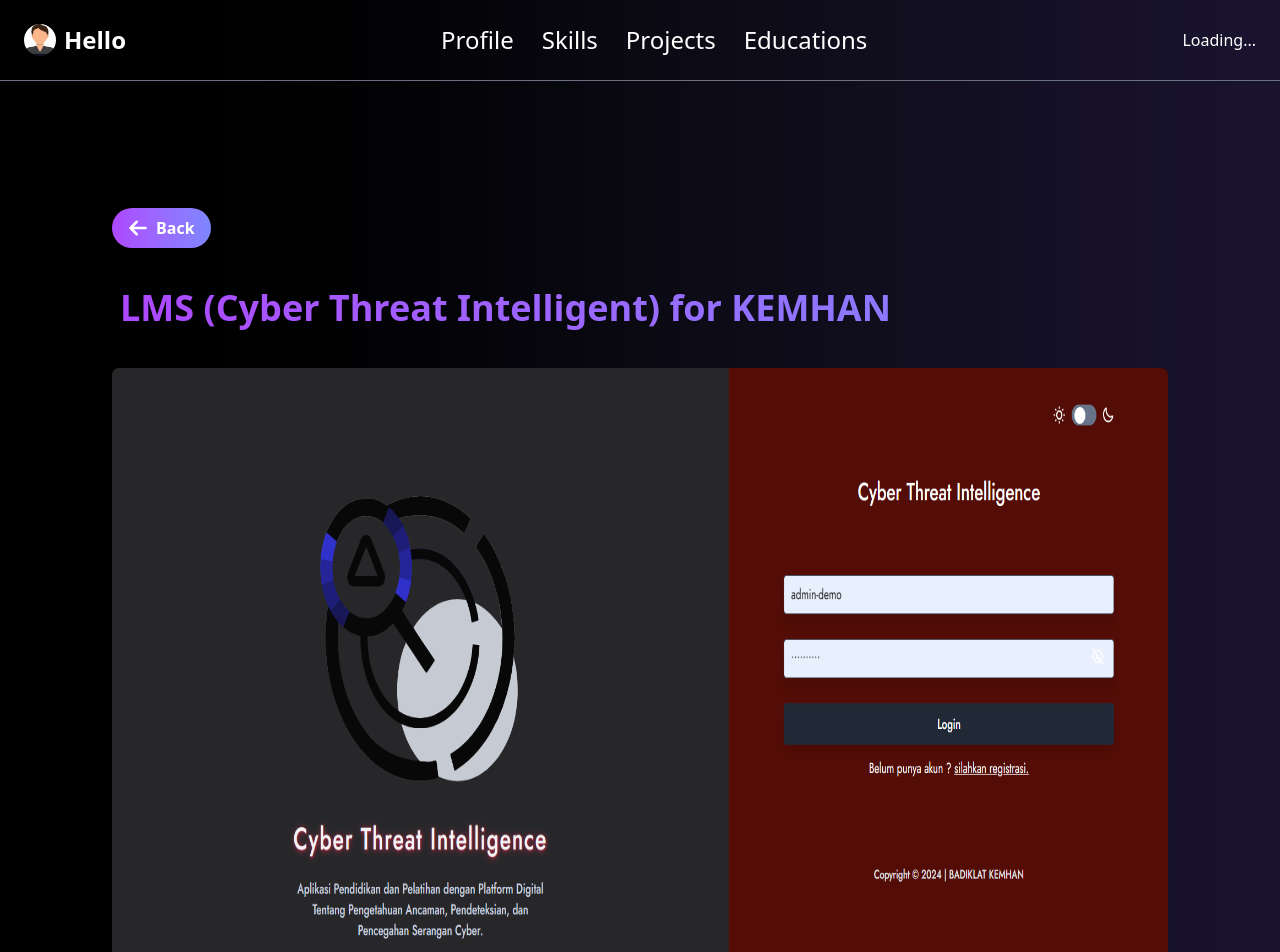
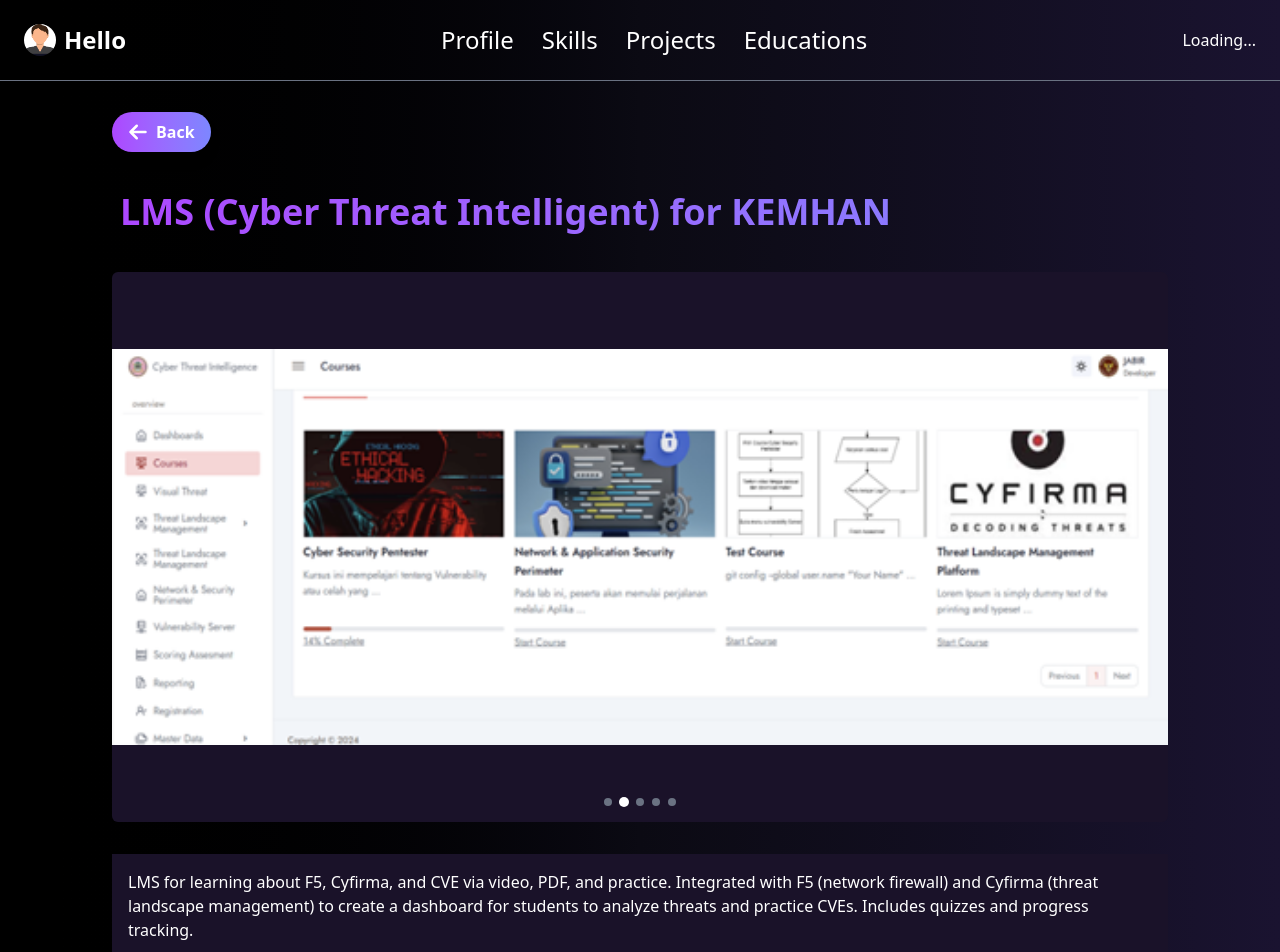
Before and after one commit to Ihpaz/web-portofolio-react-redux-query-tailwind, a React (Vite) app: page /home/1 in a window 1280 px wide. Shown: the top 952 px of the page. Built offline with nearby package versions, Linux system fonts and the light colour scheme; no server answers.

Commit message:
feat: implement automatic image slider component and integrate it into project detail page

```diff
--- a/src/components/ImageSlider.tsx
+++ b/src/components/ImageSlider.tsx
@@ -1,4 +1,4 @@
-import React, { useState } from 'react';
+import React, { useState, useEffect } from 'react';
 import ImageComponent from './ImageComponent';
 
 type ImageSliderProps = {
@@ -27,23 +27,34 @@
         setCurrentIndex(slideIndex);
     };
 
+    useEffect(() => {
+        if (displayImages.length <= 1) return;
+        const timer = setInterval(() => {
+            setCurrentIndex((prevIndex) => {
+                const isLastSlide = prevIndex === displayImages.length - 1;
+                return isLastSlide ? 0 : prevIndex + 1;
+            });
+        }, 3000);
+        return () => clearInterval(timer);
+    }, [currentIndex, displayImages.length]);
+
     if (!displayImages || displayImages.length === 0) {
         return null;
     }
 
     if (displayImages.length === 1) {
-        return <ImageComponent src={displayImages[0]} alt={alt} width='w-full' height='h-[300px] md:h-[600px] lg:h-[800px]' classDynamics="rounded-md object-contain bg-black" />;
+        return <ImageComponent src={displayImages[0]} alt={alt} width='w-full' height='h-[300px] md:h-[450px] lg:h-[550px]' classDynamics="rounded-md !object-contain bg-[#1A1229]" />;
     }
 
     return (
         <div className="w-full h-full relative group">
-            <div className="w-full h-[300px] md:h-[600px] lg:h-[800px] rounded-md bg-black flex items-center justify-center overflow-hidden relative">
+            <div className="w-full h-[300px] md:h-[450px] lg:h-[550px] rounded-md bg-[#1A1229] flex items-center justify-center overflow-hidden relative">
                 <ImageComponent
                     src={displayImages[currentIndex]}
                     alt={`${alt} ${currentIndex + 1}`}
                     width='w-full'
                     height='h-full'
-                    classDynamics="object-contain rounded-md duration-500"
+                    classDynamics="!object-contain rounded-md duration-500"
                 />
             </div>
 
--- a/src/pages/DetailProjectPage.tsx
+++ b/src/pages/DetailProjectPage.tsx
@@ -1,4 +1,4 @@
-import React from "react";
+import React, { useEffect } from "react";
 import { useParams, useNavigate } from "react-router-dom";
 import Resumes from "../data/Resumes";
 import { ResumesType } from "../data/Resumes";
@@ -9,12 +9,16 @@
     const { id } = useParams<{ id: string }>();
     const navigate = useNavigate();
 
+    useEffect(() => {
+        window.scrollTo(0, 0);
+    }, []);
+
     const project: ResumesType | null = id ? Resumes.find((resume) => resume.id === parseInt(id)) || null : null;
 
     const images = project?.images && project.images.length > 0 ? project.images : (project?.image ? [project.image] : []);
 
     return (
-        <div className='w-full h-full flex flex-col items-center my-52'>
+        <div className='w-full h-full flex flex-col items-center mt-28 mb-16'>
             <div className="grid grid-cols-1 gap-8  px-6 md:px-28 w-full">
                 <div className="w-full flex justify-start">
                     <button
@@ -33,7 +37,7 @@
                 {images.length > 0 ? (
                     <ImageSlider images={images} alt="resume" />
                 ) : (
-                    <ImageComponent src={project?.image || ""} alt="resume" width='w-full' height='h-[800px]' classDynamics="rounded-md" />
+                    <ImageComponent src={project?.image || ""} alt="resume" width='w-full' height='h-[300px] md:h-[450px] lg:h-[550px]' classDynamics="rounded-md !object-contain bg-[#1A1229]" />
                 )}
                 <div className=" bg-[#1A1229] p-4 rounnded-md">
                     <p className="h-48 md:h-36 text-white">{project?.description}</p>
```
